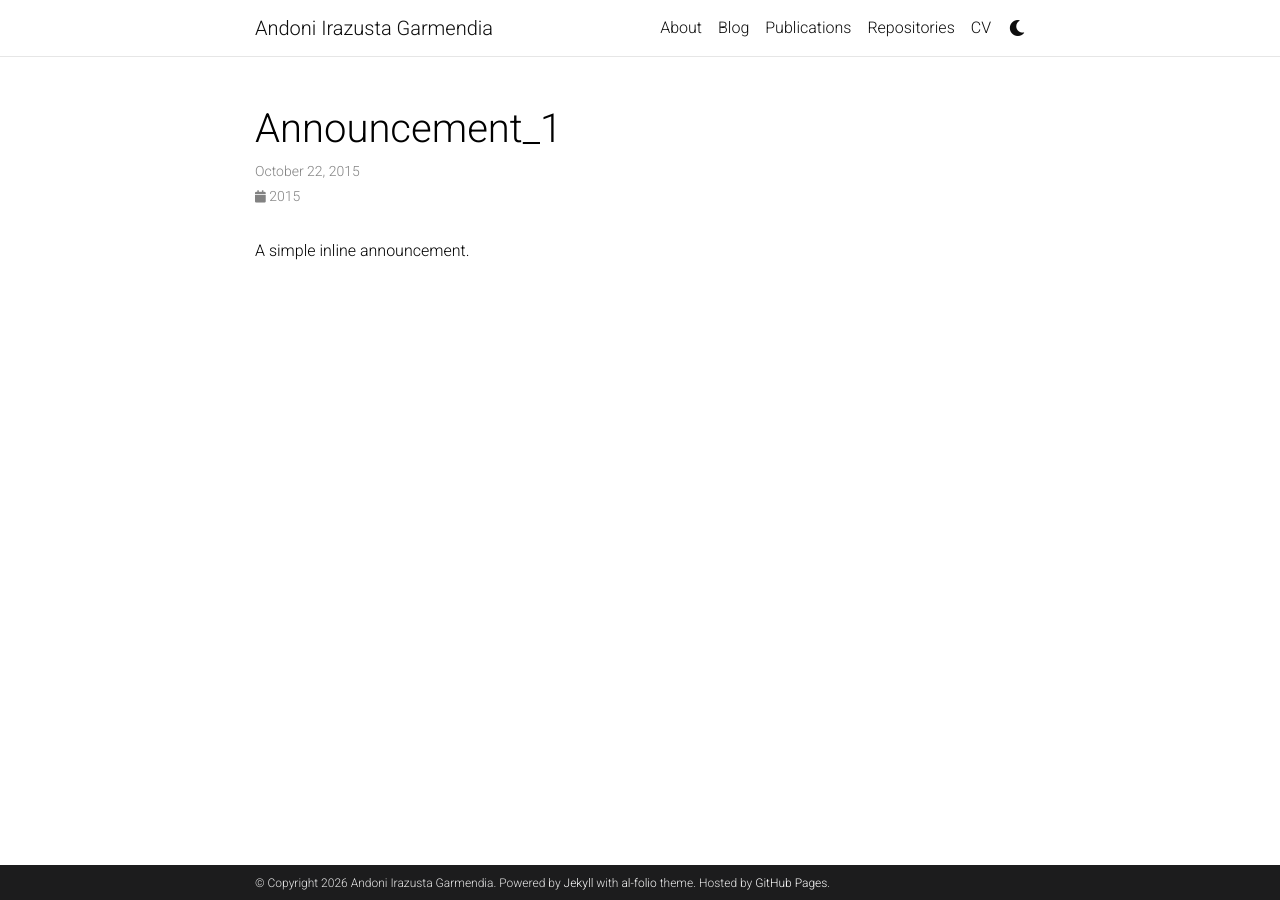
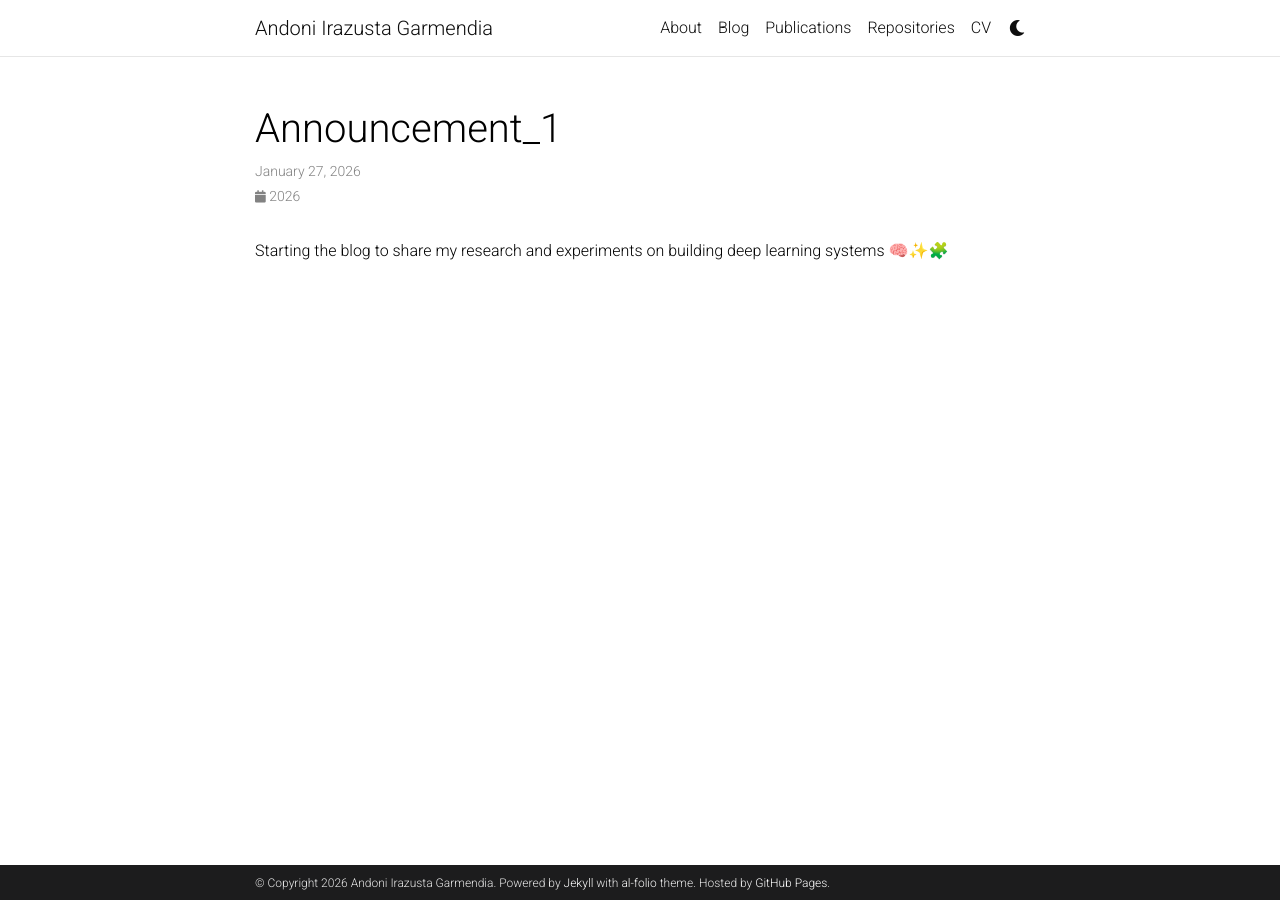
Before and after one commit to TheLeprechaun25/TheLeprechaun25.github.io, a Jekyll site: the page built from _news/announcement_1.md, in a window 1280 px wide. Built offline with Jekyll 4.4.1, drawn with Linux system fonts in a browser that asks for light colours; comment, search, counter and statistics services are not loaded; a style sheet for code colours, icons or effects is not loaded.

Commit message:
Revise announcement date and blog introduction
Updated the announcement date and revised the content to reflect the purpose of the blog.

```diff
--- a/_news/announcement_1.md
+++ b/_news/announcement_1.md
@@ -1,8 +1,8 @@
 ---
 layout: post
-date: 2015-10-22 15:59:00-0400
+date: 2026-01-27 12:59:00-0400
 inline: true
 related_posts: false
 ---
 
-A simple inline announcement.
+Starting the blog to share my research and experiments on building deep learning systems 🧠✨🧩
```
